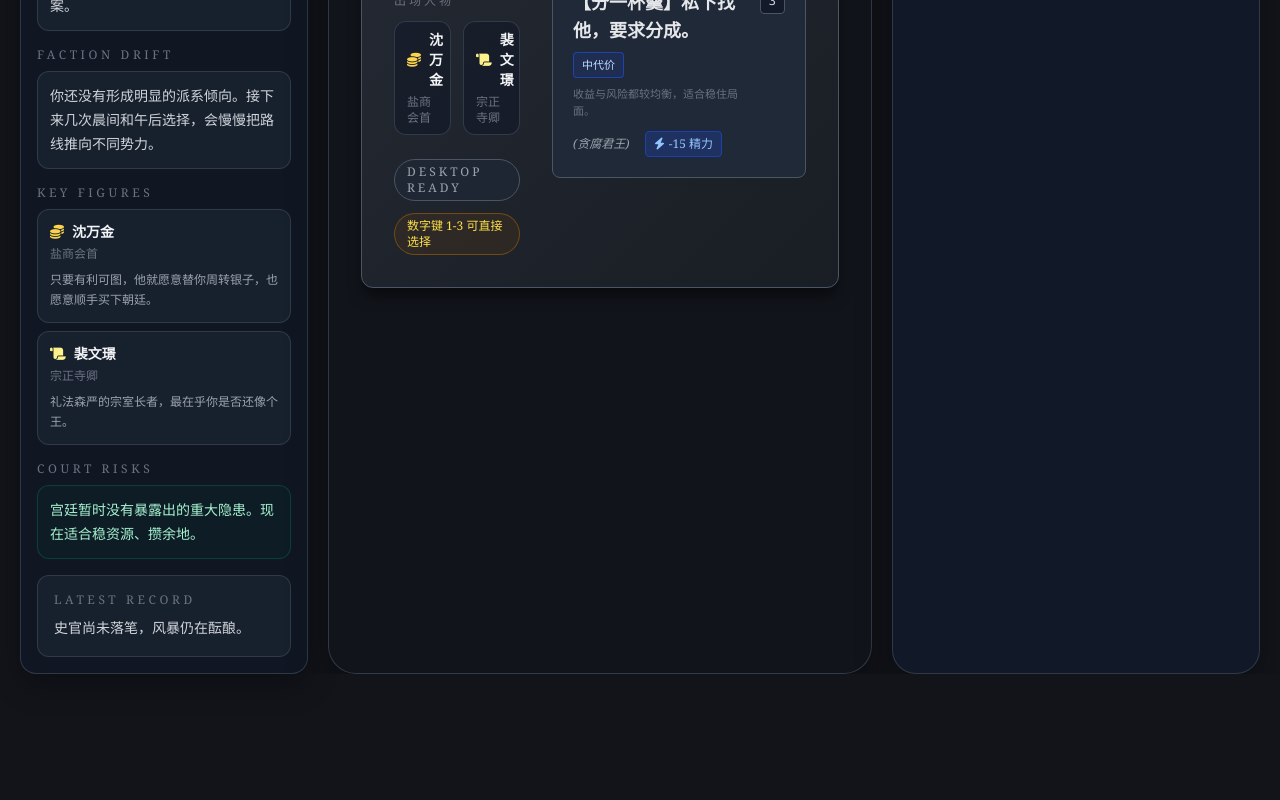
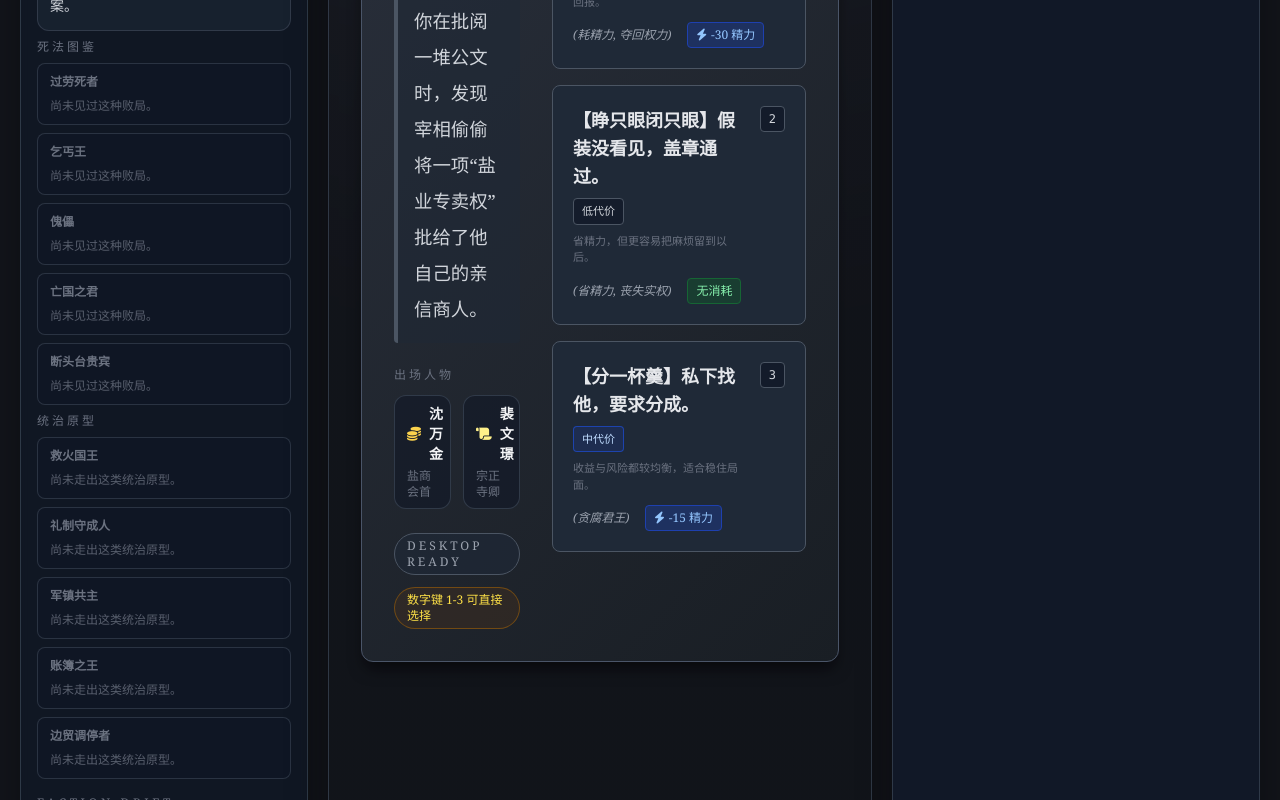
Before and after one commit to onovich/SlackerKing, a React (Vite) app: page / in a window 1280 px wide. Shown: the part 1160-1960 px from the top of the page. Before the commit the page ends 1834 px from the top, so only its background shows below. Built offline with nearby package versions, Linux system fonts and the light colour scheme.

Commit message:
Add archive codex views

```diff
--- a/src/logic/storage/runRecords.js
+++ b/src/logic/storage/runRecords.js
@@ -1,4 +1,60 @@
 const STORAGE_KEY = 'slackerking-run-records-v1';
+
+export const DEATH_CAUSE_CATALOG = [
+  {
+    id: '中风崩殂',
+    title: '过劳死者',
+    description: '死于长期失控的压力，通常意味着你把减压和节奏管理拖到了太晚。',
+  },
+  {
+    id: '破产引发内乱',
+    title: '乞丐王',
+    description: '国库见底后，王座会先被军饷和暴民一起掀翻。',
+  },
+  {
+    id: '权臣逼宫',
+    title: '傀儡',
+    description: '权威跌穿底线后，朝堂不会再等你把局面慢慢补回来。',
+  },
+  {
+    id: '外敌破城',
+    title: '亡国之君',
+    description: '军力崩塌时，所有外交姿态都会迅速变成亡国倒计时。',
+  },
+  {
+    id: '大革命',
+    title: '断头台贵宾',
+    description: '民心被连续透支后，最先回来的不是忠诚，而是清算。',
+  },
+];
+
+export const EPITHET_ARCHETYPE_CATALOG = [
+  {
+    id: '救火国王',
+    title: '救火国王',
+    description: '没有稳定押注任何派系，更多是在四处止损和临时救火。',
+  },
+  {
+    id: '礼制守成人',
+    title: '礼制守成人',
+    description: '靠宗室、礼法和王室体面维持秩序，是典型的旧贵族统治原型。',
+  },
+  {
+    id: '军镇共主',
+    title: '军镇共主',
+    description: '用军心、赏格和强硬姿态撑住局势，是典型的军方路线原型。',
+  },
+  {
+    id: '账簿之王',
+    title: '账簿之王',
+    description: '靠周转、借贷和商路续命，是典型的商会路线原型。',
+  },
+  {
+    id: '边贸调停者',
+    title: '边贸调停者',
+    description: '靠谈判、拖延和边贸交易买时间，是典型的外邦路线原型。',
+  },
+];
 
 export function createDefaultRunRecords() {
   return {
@@ -71,3 +127,28 @@ export function recordFinishedRun(records, runSummary) {
 
   return next;
 }
+
+export function getDeathCauseCodex(records) {
+  return DEATH_CAUSE_CATALOG.map((entry) => {
+    const count = records?.deathCauses?.[entry.id] ?? 0;
+    return {
+      ...entry,
+      unlocked: count > 0,
+      count,
+    };
+  });
+}
+
+export function getEpithetArchetypeCodex(records) {
+  return EPITHET_ARCHETYPE_CATALOG.map((entry) => {
+    const count = Object.entries(records?.epithets ?? {}).reduce((sum, [epithet, value]) => (
+      epithet.endsWith(entry.id) ? sum + value : sum
+    ), 0);
+
+    return {
+      ...entry,
+      unlocked: count > 0,
+      count,
+    };
+  });
+}
--- a/src/view/components/DesktopCompanion.jsx
+++ b/src/view/components/DesktopCompanion.jsx
@@ -1,3 +1,5 @@
+import { getDeathCauseCodex, getEpithetArchetypeCodex } from '../../logic/storage/runRecords';
+
 function ShortcutRow({ keyLabel, description }) {
   return (
     <div className="flex items-center justify-between gap-3 rounded-lg border border-gray-700/80 bg-gray-900/70 px-3 py-2 text-sm text-gray-300">
@@ -83,6 +85,15 @@ function ArchiveChip({ label, value, toneClass = 'text-gray-100' }) {
     <div className="rounded-lg border border-gray-700/80 bg-gray-900/60 px-3 py-2 text-sm">
       <div className="text-xs text-gray-500">{label}</div>
       <div className={`mt-1 font-bold ${toneClass}`}>{value}</div>
+    </div>
+  );
+}
+
+function CodexEntry({ entry, accentClass, lockedLabel }) {
+  return (
+    <div className={`rounded-lg border px-3 py-2 text-xs leading-5 ${entry.unlocked ? accentClass : 'border-gray-700/70 bg-gray-900/40 text-gray-500'}`}>
+      <div className="font-semibold">{entry.title}</div>
+      <div className="mt-1 opacity-80">{entry.unlocked ? `${entry.description} · 已见 ${entry.count} 次` : lockedLabel}</div>
     </div>
   );
 }
@@ -178,6 +189,8 @@ export function DesktopCompanion({ gameState, currentEvent, visibleRisks, factio
   const topDeathCause = getTopEntry(runRecords?.deathCauses);
   const topEpithet = getTopEntry(runRecords?.epithets);
   const recentRuns = getRecentRuns(runRecords);
+  const deathCauseCodex = getDeathCauseCodex(runRecords);
+  const epithetCodex = getEpithetArchetypeCodex(runRecords);
 
   return (
     <aside className="hidden lg:flex lg:w-64 lg:flex-col lg:gap-4 xl:w-72">
@@ -250,6 +263,22 @@ export function DesktopCompanion({ gameState, currentEvent, visibleRisks, factio
               ))}
             </div>
           ) : null}
+          <div className="space-y-2">
+            <div className="text-xs uppercase tracking-[0.25em] text-gray-500">死法图鉴</div>
+            <div className="grid gap-2">
+              {deathCauseCodex.map((entry) => (
+                <CodexEntry key={entry.id} entry={entry} accentClass="border-red-800/70 bg-red-950/20 text-red-100" lockedLabel="尚未见过这种败局。" />
+              ))}
+            </div>
+          </div>
+          <div className="space-y-2">
+            <div className="text-xs uppercase tracking-[0.25em] text-gray-500">统治原型</div>
+            <div className="grid gap-2">
+              {epithetCodex.map((entry) => (
+                <CodexEntry key={entry.id} entry={entry} accentClass="border-yellow-800/70 bg-yellow-950/20 text-yellow-100" lockedLabel="尚未走出这类统治原型。" />
+              ))}
+            </div>
+          </div>
         </div>
 
         <div className="space-y-2">
--- a/src/view/screens/GameOverScreen.jsx
+++ b/src/view/screens/GameOverScreen.jsx
@@ -1,3 +1,5 @@
+import { getDeathCauseCodex, getEpithetArchetypeCodex } from '../../logic/storage/runRecords';
+
 function getRetryHint(cause) {
   if (cause === '中风崩殂') {
     return '你不是死于大事，而是死于长期失控的压力。下一局把减压当成硬约束，而不是可选项。';
@@ -34,12 +36,23 @@ function getRecentRuns(runRecords) {
   return Array.isArray(runRecords?.recentRuns) ? runRecords.recentRuns.slice(0, 4) : [];
 }
 
+function CodexBadge({ entry, accentClass, lockedLabel }) {
+  return (
+    <div className={`rounded-lg border px-3 py-2 text-xs leading-5 ${entry.unlocked ? accentClass : 'border-gray-700/70 bg-gray-950/30 text-gray-500'}`}>
+      <div className="font-semibold">{entry.title}</div>
+      <div className="mt-1">{entry.unlocked ? `${entry.description} · 已见 ${entry.count} 次` : lockedLabel}</div>
+    </div>
+  );
+}
+
 export function GameOverScreen({ gameOver, day, runRecords, onRestart }) {
   const retryHint = getRetryHint(gameOver?.cause);
   const figureNames = getFigureNames(gameOver?.regimeSummary);
   const deathCauseEntries = getRecordEntries(runRecords?.deathCauses).slice(0, 4);
   const epithetEntries = getRecordEntries(runRecords?.epithets).slice(0, 3);
   const recentRuns = getRecentRuns(runRecords);
+  const deathCauseCodex = getDeathCauseCodex(runRecords);
+  const epithetCodex = getEpithetArchetypeCodex(runRecords);
 
   return (
     <section className="parchment flex w-full max-w-xl flex-col rounded-xl border-4 border-red-800 p-8 text-center shadow-[0_0_30px_rgba(220,38,38,0.3)] xl:max-w-2xl xl:p-10">
@@ -129,6 +142,24 @@ export function GameOverScreen({ gameOver, day, runRecords, onRestart }) {
             </div>
           </div>
         ) : null}
+
+        <div className="mt-4">
+          <div className="text-xs uppercase tracking-[0.25em] text-gray-500">死法图鉴</div>
+          <div className="mt-2 grid gap-2 sm:grid-cols-2">
+            {deathCauseCodex.map((entry) => (
+              <CodexBadge key={entry.id} entry={entry} accentClass="border-red-800/70 bg-red-950/20 text-red-100" lockedLabel="尚未见过这种败局。" />
+            ))}
+          </div>
+        </div>
+
+        <div className="mt-4">
+          <div className="text-xs uppercase tracking-[0.25em] text-gray-500">统治原型图鉴</div>
+          <div className="mt-2 grid gap-2 sm:grid-cols-2">
+            {epithetCodex.map((entry) => (
+              <CodexBadge key={entry.id} entry={entry} accentClass="border-yellow-800/70 bg-yellow-950/20 text-yellow-100" lockedLabel="尚未走出这类统治原型。" />
+            ))}
+          </div>
+        </div>
       </div>
 
       <button
```
Also changed, not shown: 1 other file (tests, documents, lock files or other folders).
